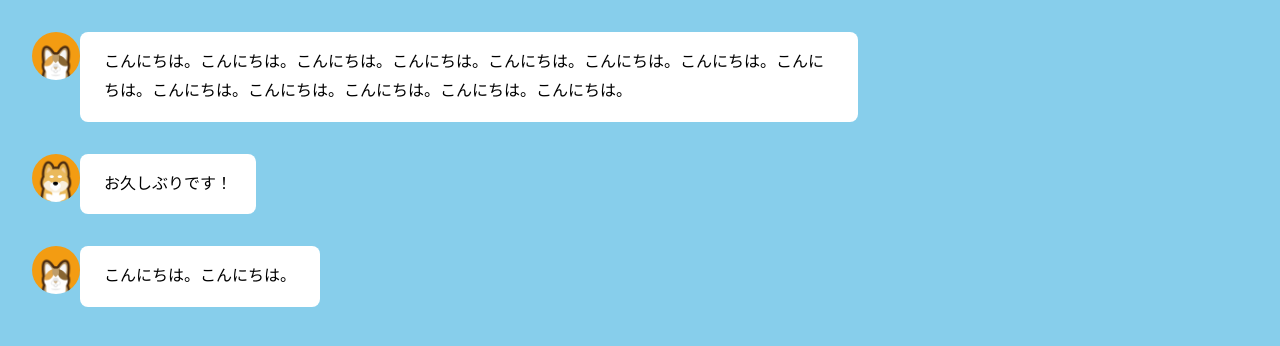
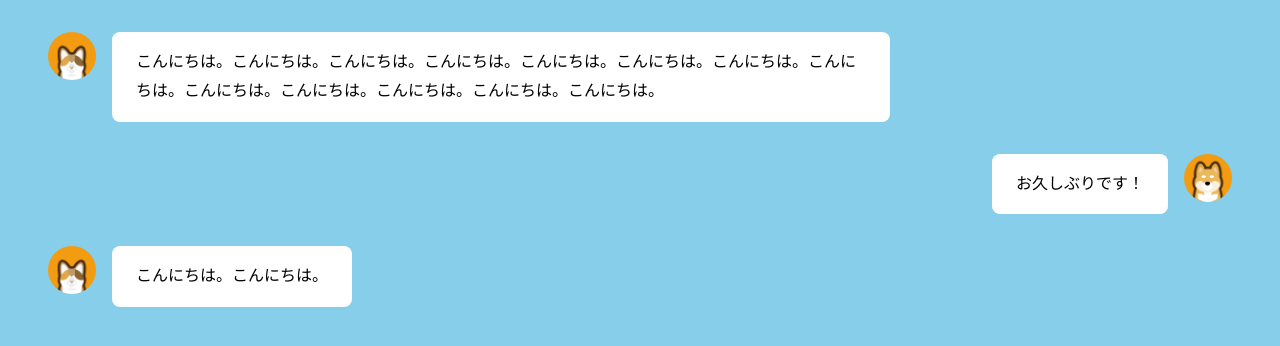
Before and after one commit to okapeeokapee/chatUI, a plain HTML site: page index.html in a window 1280 px wide. Drawn offline with Linux system fonts and the light colour scheme.

Commit message:
pic width adn text-alig center add

```diff
--- a/css/styles.css
+++ b/css/styles.css
@@ -19,6 +19,14 @@ body{
 .messages li + li{
   margin-top: 32px;
 }
+li.right-side{
+  flex-direction: row-reverse;
+}
+.pic{
+  /* background: pink; */
+  width: 80px;
+  text-align: center;
+}
 
 .pic img{
   width: 48px;
```
